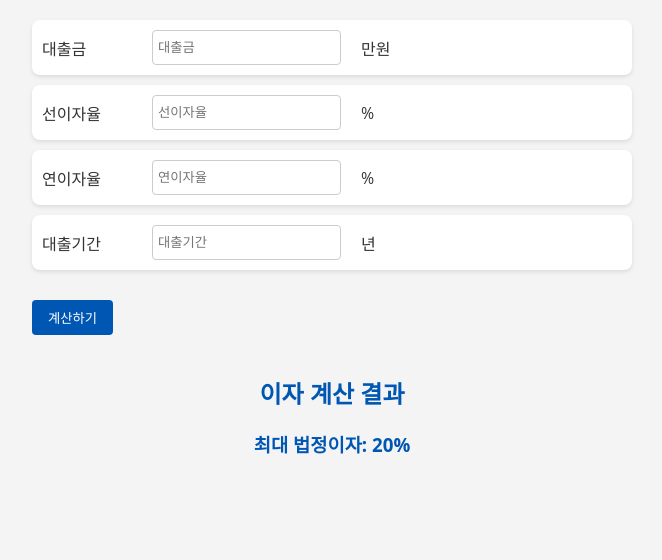
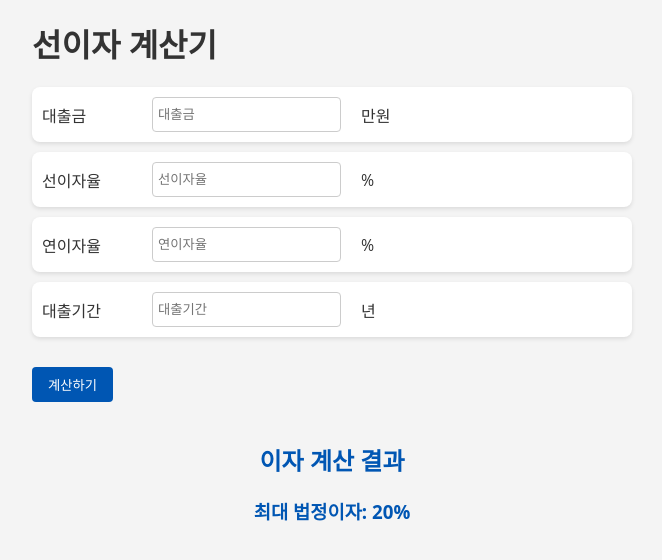
Before and after one commit to gring2/pre-interest, a plain HTML site: page index.html in a window 1280 px wide. Shown: the whole page, without its empty margins (308-970 px from the left). Drawn offline with Linux system fonts and the light colour scheme.

Commit message:
add header and footer

```diff
--- a/index.html
+++ b/index.html
@@ -91,7 +91,10 @@ h2, h3, h5 {
 </style>
     </head>
     <body>
-        <div>
+        <header>
+            <h1>선이자 계산기</h1>
+        </header>
+        <main>
             <div class="form-row">
                 <label class="label" for="loanAmount">
                     대출금
@@ -153,7 +156,9 @@ h2, h3, h5 {
                 <h5 id="effectiveAnnualRate"></h5>
 
             </div>
-        </div>
+        </main>
+        <footer>
+        </footer>
 
         <script>
         function calculateCompoundInterest(loanAmount, upfrontInterestRate, annualInterestRate, years, legalMaximumRate) {
```
